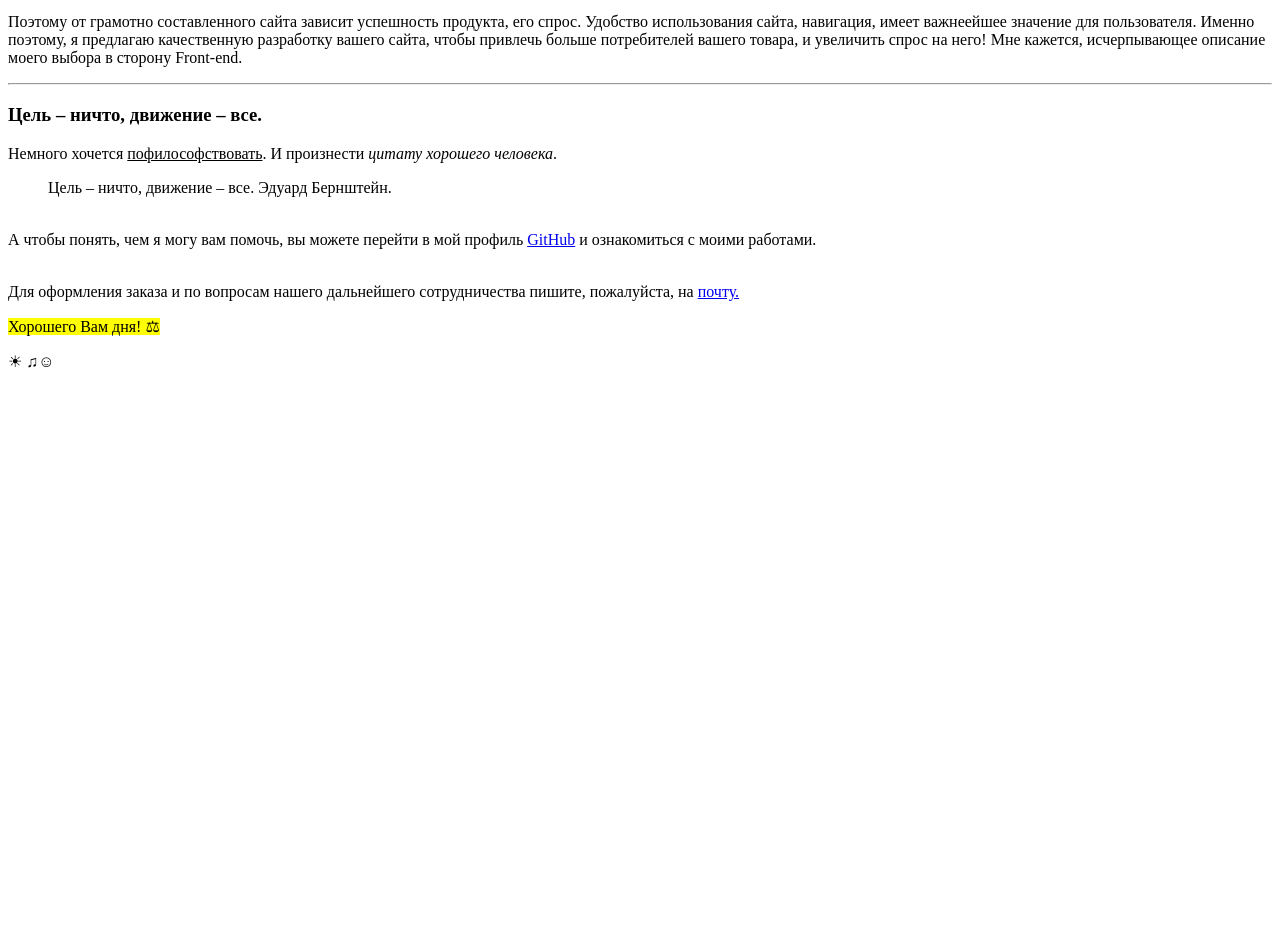
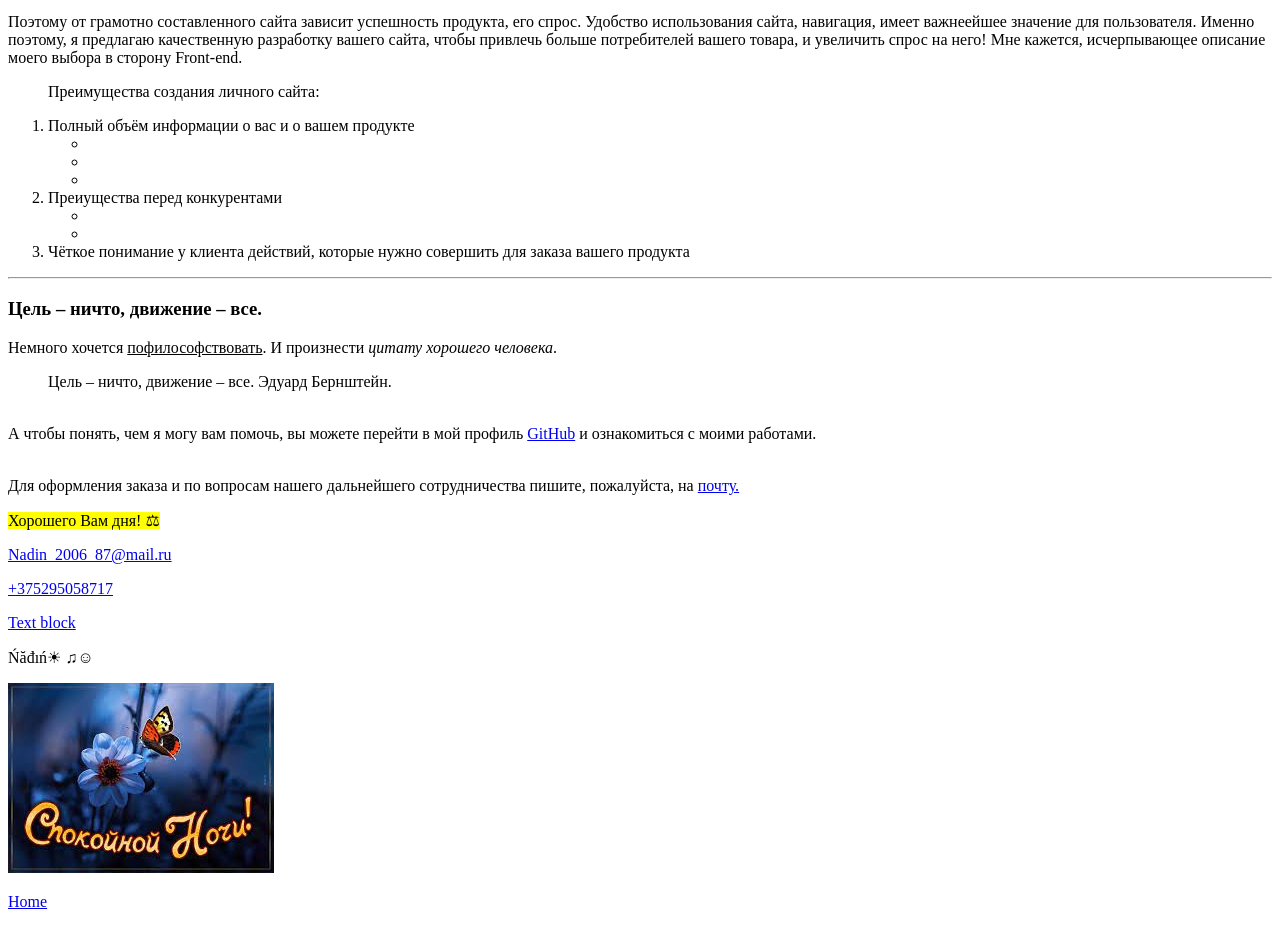
Before and after one commit to NadejdaGoncharik/if-html, a plain HTML site: page about/index.html in a window 1280 px wide. Shown: the part 300-1227 px from the top of the page. Before the commit the page ends 800 px from the top, so only its background shows below. Drawn offline with Linux system fonts and the light colour scheme.

Commit message:
added href - home

```diff
--- a/about/index.html
+++ b/about/index.html
@@ -19,6 +19,23 @@
  <p>Поэтому от грамотно составленного сайта зависит успешность продукта, его спрос. Удобство использования сайта, навигация, имеет важнеейшее значение для пользователя.
 Именно поэтому, я предлагаю качественную разработку вашего сайта, чтобы привлечь больше потребителей вашего товара, и
 увеличить спрос на него! Мне кажется, исчерпывающее описание моего выбора в сторону Front-end.</p>
+ <ol>
+     <p>Преимущества создания личного сайта:</p>
+     <li>Полный объём информации о вас и о вашем продукте
+     <ul>
+         <li></li>
+         <li></li>
+         <li></li>
+     </ul>
+     </li>
+     <li>Преиущества перед конкурентами
+         <ul>
+             <li></li>
+             <li></li>
+         </ul>
+     </li>
+     <li>Чёткое понимание у клиента действий, которые нужно совершить для заказа вашего продукта</li>
+ </ol>
  <hr>
 <h3>Цель – ничто, движение – все.</h3>
  <p>Немного хочется <ins>пофилософствовать</ins>. И произнести <em>цитату хорошего человека</em>.
@@ -26,8 +43,11 @@
     А чтобы понять, чем я могу вам помочь, вы можете перейти в мой профиль <a href="https://github.com/NadejdaGoncharik" target="_blank"> GitHub</a> и ознакомиться с моими работами.</p><br>
  Для оформления заказа и по вопросам нашего дальнейшего сотрудничества пишите, пожалуйста, на <a href="https://e.mail.ru/" target="_blank">почту.</a>
 <p><mark>Хорошего Вам дня! &#9878;</mark></p>
-<p>&#9728; &#9835;&#9786;</p>
-
-
+<p><a href="mailto:Nadin_2006_87@mail.ru">Nadin_2006_87@mail.ru</a></p>
+ <p><a href="tel:+375292224488">+375295058717</a></p>
+ <p><a href="#text-block">Text block</a></p>
+<p title="Вы лучшие"> &#323;&#259;&#273;&#305;&#324;&#9728; &#9835;&#9786; </p>
+ <p><img src="../img/gn.jpg" alt="хорошего дня"/></p>
+ <p> <a href="../">Home</a> </p>
 </body>
 </html>
```
Also changed, not shown: index.html (+1 -1 lines), img/1.jpg (added), img/gn.jpg (added).
